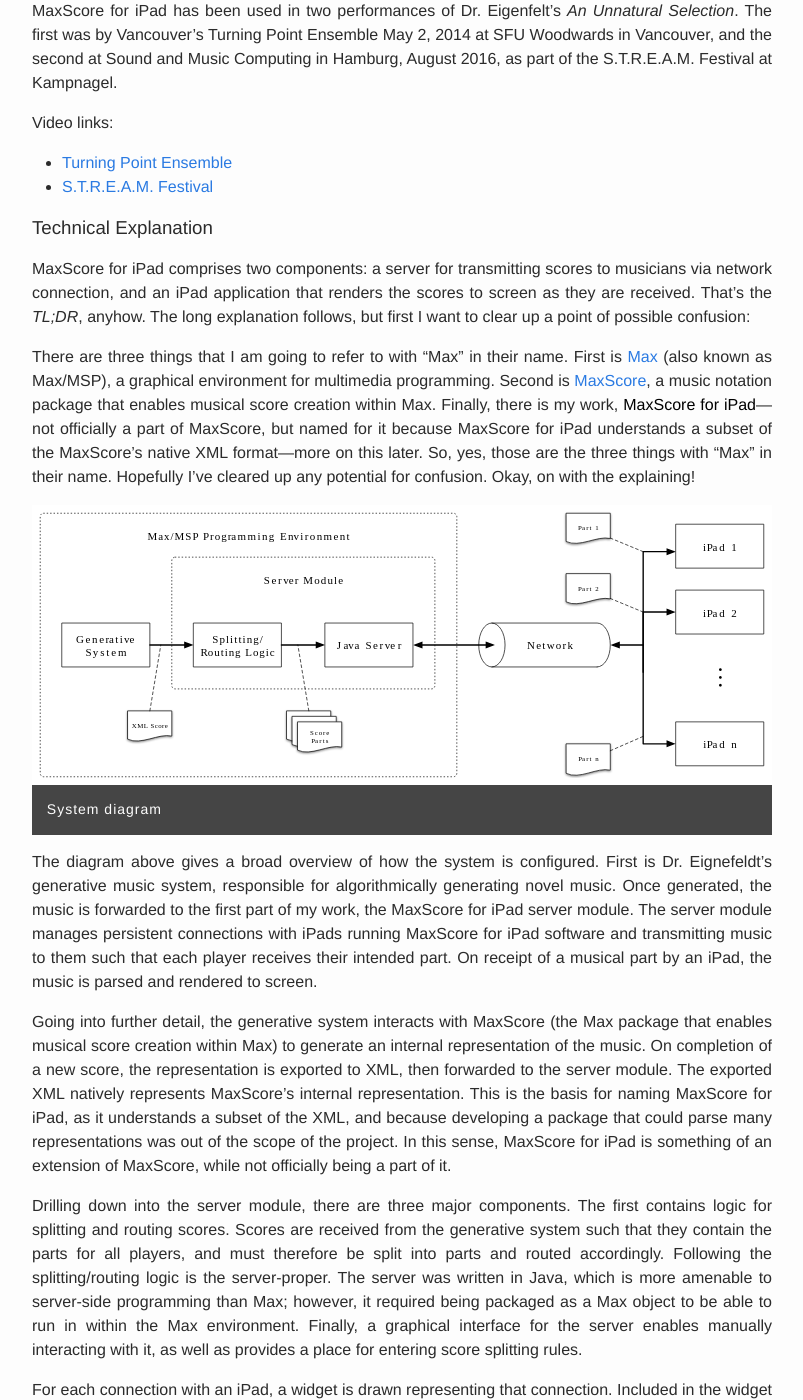
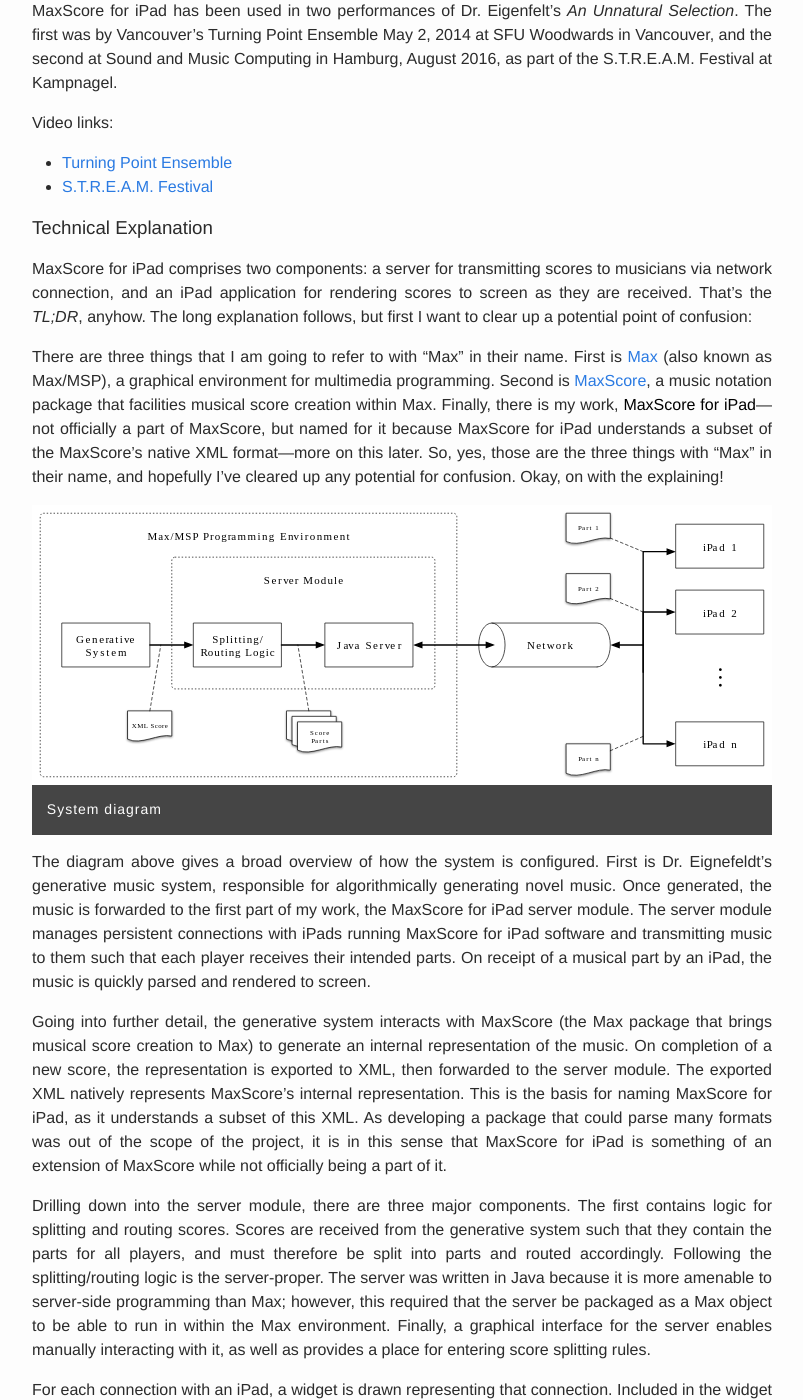
Before and after one commit to tribayf/tribayf.github.io, a Jekyll site: the page built from _portfolio/maxscore-for-ipad.md, in a window 1280 px wide and 1400 px high, scrolled down 798 px. Shown: the whole window, without its empty margins (238-1041 px from the left). Built offline with Jekyll 4.4.1, drawn with Linux system fonts in a browser that asks for light colours; some of the changed text lies outside the part shown.

Commit message:
Revise portfolio/maxscore-for-ipad

```diff
--- a/_portfolio/maxscore-for-ipad.md
+++ b/_portfolio/maxscore-for-ipad.md
@@ -61,9 +61,9 @@
 
 ### Technical Explanation
 
-MaxScore for iPad comprises two components: a server for transmitting scores to musicians via network connection, and an iPad application that renders the scores to screen as they are received. That's the *TL;DR*, anyhow. The long explanation follows, but first I want to clear up a point of possible confusion:
+MaxScore for iPad comprises two components: a server for transmitting scores to musicians via network connection, and an iPad application for rendering scores to screen as they are received. That's the *TL;DR*, anyhow. The long explanation follows, but first I want to clear up a potential point of confusion:
 
-There are three things that I am going to refer to with "Max" in their name. First is [Max](https://cycling74.com/){:target="_blank"} (also known as Max/MSP), a graphical environment for multimedia programming. Second is [MaxScore](http://www.computermusicnotation.com/){:target='_blank'}, a music notation package that enables musical score creation within Max. Finally, there is my work, <span style="color:black; font-weight:400;">MaxScore for iPad</span>---not officially a part of MaxScore, but named for it because MaxScore for iPad understands a subset of the MaxScore's native XML format---more on this later. So, yes, those are the three things with "Max" in their name. Hopefully I've cleared up any potential for confusion. Okay, on with the explaining!
+There are three things that I am going to refer to with "Max" in their name. First is [Max](https://cycling74.com/){:target="_blank"} (also known as Max/MSP), a graphical environment for multimedia programming. Second is [MaxScore](http://www.computermusicnotation.com/){:target='_blank'}, a music notation package that facilities musical score creation within Max. Finally, there is my work, <span style="color:black; font-weight:400;">MaxScore for iPad</span>---not officially a part of MaxScore, but named for it because MaxScore for iPad understands a subset of the MaxScore's native XML format---more on this later. So, yes, those are the three things with "Max" in their name, and hopefully I've cleared up any potential for confusion. Okay, on with the explaining!
 
 {%
     include figure.html
@@ -73,11 +73,11 @@
     caption="System diagram"
 %}
 
-The diagram above gives a broad overview of how the system is configured. First is Dr. Eignefeldt's generative music system, responsible for algorithmically generating novel music. Once generated, the music is forwarded to the first part of my work, the MaxScore for iPad server module. The server module manages persistent connections with iPads running MaxScore for iPad software and transmitting music to them such that each player receives their intended part. On receipt of a musical part by an iPad, the music is parsed and rendered to screen.
+The diagram above gives a broad overview of how the system is configured. First is Dr. Eignefeldt's generative music system, responsible for algorithmically generating novel music. Once generated, the music is forwarded to the first part of my work, the MaxScore for iPad server module. The server module manages persistent connections with iPads running MaxScore for iPad software and transmitting music to them such that each player receives their intended parts. On receipt of a musical part by an iPad, the music is quickly parsed and rendered to screen.
 
-Going into further detail, the generative system interacts with MaxScore (the Max package that enables musical score creation within Max) to generate an internal representation of the music. On completion of a new score, the representation is exported to XML, then forwarded to the server module. The exported XML natively represents MaxScore's internal representation. This is the basis for naming MaxScore for iPad, as it understands a subset of the XML, and because developing a package that could parse many representations was out of the scope of the project. In this sense, MaxScore for iPad is something of an extension of MaxScore, while not officially being a part of it.
+Going into further detail, the generative system interacts with MaxScore (the Max package that brings musical score creation to Max) to generate an internal representation of the music. On completion of a new score, the representation is exported to XML, then forwarded to the server module. The exported XML natively represents MaxScore's internal representation. This is the basis for naming MaxScore for iPad, as it understands a subset of this XML. As developing a package that could parse many formats was out of the scope of the project, it is in this sense that MaxScore for iPad is something of an extension of MaxScore while not officially being a part of it.
 
-Drilling down into the server module, there are three major components. The first contains logic for splitting and routing scores. Scores are received from the generative system such that they contain the parts for all players, and must therefore be split into parts and routed accordingly. Following the splitting/routing logic is the server-proper. The server was written in Java, which is more amenable to server-side programming than Max; however, it required being packaged as a Max object to be able to run in within the Max environment. Finally, a graphical interface for the server enables manually interacting with it, as well as provides a place for entering score splitting rules.
+Drilling down into the server module, there are three major components. The first contains logic for splitting and routing scores. Scores are received from the generative system such that they contain the parts for all players, and must therefore be split into parts and routed accordingly. Following the splitting/routing logic is the server-proper. The server was written in Java because it is more amenable to server-side programming than Max; however, this required that the server be packaged as a Max object to be able to run in within the Max environment. Finally, a graphical interface for the server enables manually interacting with it, as well as provides a place for entering score splitting rules.
 
 For each connection with an iPad, a widget is drawn representing that connection. Included in the widget are the display name entered for the player (defaulting to "Anonymous" if none was entered), as well as a field for entering a score splitting rule. Score splitting rules are entered for each connection, and offer the flexibility of specifying any combination of parts to be sent to any player.
 
@@ -89,11 +89,13 @@
     slides=page.clientserver
 %}
 
-Finally we get to the iPad application---the pièce de résistance of this work. The MaxScore for iPad app functions to communicate with the server, as well as efficiently parse and render music as it is received. One of the main challenges of was, not surprisingly, to get parsing and rendering to happen quickly, in order to support realtime performances.
+Finally we get to the iPad application---the pièce de résistance of this work. The MaxScore for iPad app functions to communicate with the server, as well as efficiently parse and render music as it is received. One of the main challenges of was, not surprisingly, to get parsing and rendering to happen quickly in order to support realtime performances. (In the case of *An Unnatural Selection*, score parts were sent 3 measures at a time. The first two were performed, while the third previewed what was to come next.)
 
 For interacting with the app, two screens and a rather... utilitarian interface are provided. The first screen includes a few settings and controls for managing connections with the server. Prior to connecting, an optional name may be entered for the player using the iPad (e.g. "Clarinet" for the clarinet player). The name need not be unique as the server assigns an identifier to each iPad as it connects. Once connected, the second screen can be navigated to, where scores will be displayed as they are rendered.
 
-Early on in this project, I learned that the layout of music notation, or *engraving* as it is called, is an art form. There is no single way to do it, and in terms of computation the problem is NP Hard. To get around this, MaxScore for iPad uses several heuristics. There are no fancy intelligent algorithms in use. Rather, it is somewhat like an expert system employing many if-else rules. MaxScore's own canvas output was also a natural candidate for modeling the rendering after, providing an answer to what "correct" outputs should look like. The next set of images compares the rending between MaxScore and MaxScore for iPad. These examples are not meant to be musical, but rather to produce a number of unique situations for rendering. You may notice a few ways in which the rendering differs. Most notably, MaxScore for iPad uses bezier curves for drawing note ties and slurs for a more natural look.
+Early on in this project, I learned that the layout of music notation, or *engraving* as it is called, is an art form. There is no single, correct way to do it. In terms of computation it is an NP Hard problem. To get around this, MaxScore for iPad uses several heuristics. There are no fancy intelligent algorithms in use. Rather, it is somewhat like an expert system employing many if-else rules. Using MaxScore's own canvas output as an authoritative source of what "correct" rendering should look like, was also a natural choice to make.
+
+The next set of images compares the rending between MaxScore and MaxScore for iPad. These examples are not meant to be musical, but rather to produce a number of unique situations for rendering. You may notice a few ways in which the rendering differs. Most notably, MaxScore for iPad uses bezier curves for drawing note ties and slurs for a more natural look.
 
 {%
     include slider.html
@@ -101,10 +103,12 @@
     slides=page.comparisons
 %}
 
-### Challenges
+### Conclusion
 
-This was one of the most challenging projects I have taken on to date. Not least of the challenges encountered was all of the learning that was required. In pretty much every aspect of the work, I was starting out fresh, without any prior knowledge of what I needed to do to develop a software package that operates across multiple platforms, requiring the use of several programming languages (namely Max's graphical, object based language, Javascript, and Objective-C), and incorporates both client- and serve-side network programming, XML parsing, and advanced use of fonts (i.e. music fonts) in conjunction with 2D graphics programming. On top of everything, the software had to be efficient enough to enable realtime performance, reliable such that the musicians always receive their parts, and correct inasmuch as the music is legible.
+This was one of the most challenging projects I have taken on to date. Not least of the challenges encountered was all of the learning that I had to do. In pretty much every aspect of the work, I was starting out fresh, without any prior knowledge of what is needed to develop a software package that operates across multiple platforms requiring the use of several programming languages (namely Max's graphical, object based language; JavaScript for parts of the server's interface; and Objective-C for the iPads), and incorporates both client- and serve-side network programming, XML parsing, and advanced use of fonts (i.e. music fonts) in conjunction with 2D graphics programming. On top of everything, the software had to efficiently and reliably get the music to the musicians, while rendering the music correctly and legibly.
 
-Needless to say, I learned a ton. The project was large enough that I really had to really persevere to get it done, but I finished, and I am really glad to now be able to share my work with people, as well as proud to have seen it used in two performance before large audiences.
+Needless to say, I learned a ton. The project was large enough that I had to really persevere to get it done, but I finished, and I am glad to now be able to share my work with interested people. Of course, I am also happy to have seen it used in two performance before large audiences!
 
-If you have stuck with my article this far I would like to thank you for reading through. It was difficult trying to keep it both short and informative. If you have any questions regarding something that was not addressed above, please feel free to contact me. Finally, I want to thank Dr. Eigenfeldt for his belief in me and providing me with the opportunity to work on this project, from which I have gained so much valuable experience.
+If you have stuck with my article this far I would like to thank you for reading through. It was difficult to keep it both short and informative. If you have any questions regarding something that was not addressed above, please feel free to contact me.
+
+Finally, I would like to thank Dr. Eigenfeldt for his belief in me and providing me with the opportunity to work on this project, from which I have gained so much valuable experience.
```
Also changed, not shown: other parts of _portfolio/maxscore-for-ipad.md (+1 -1 lines).
